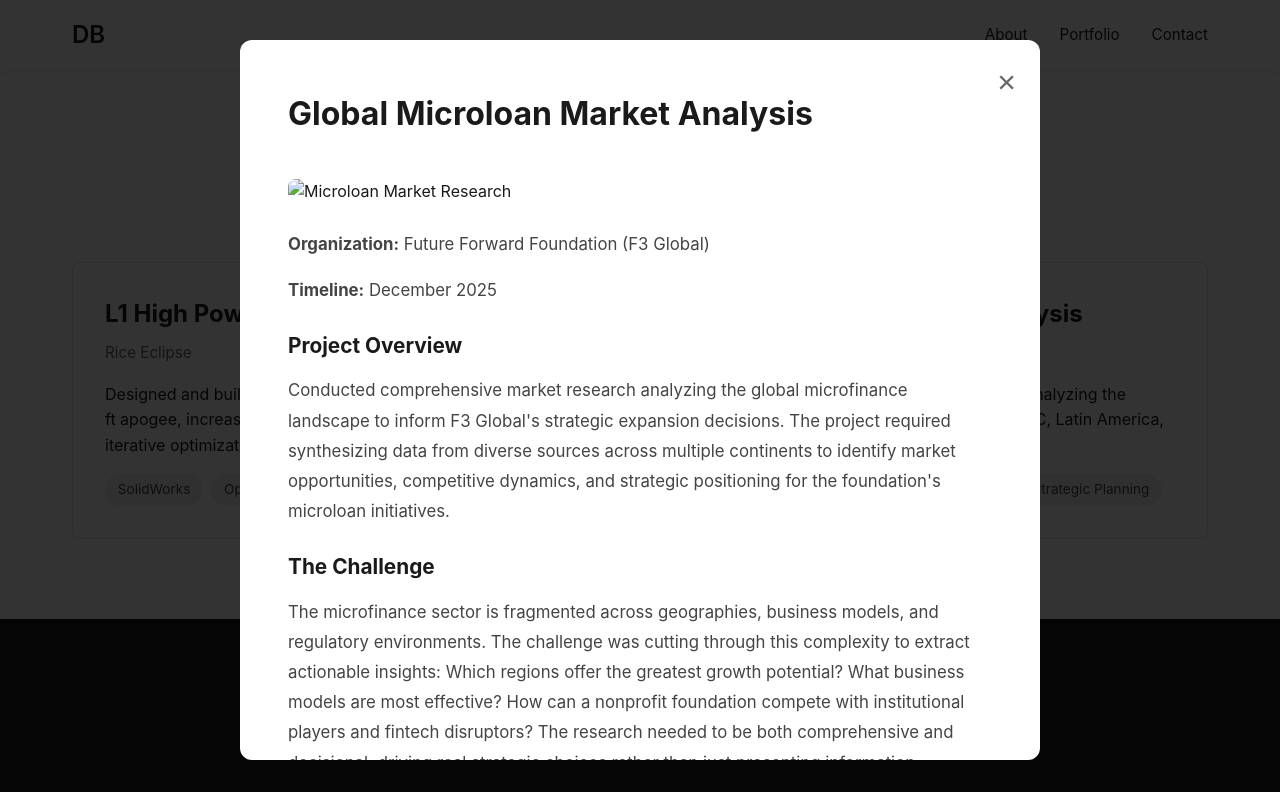
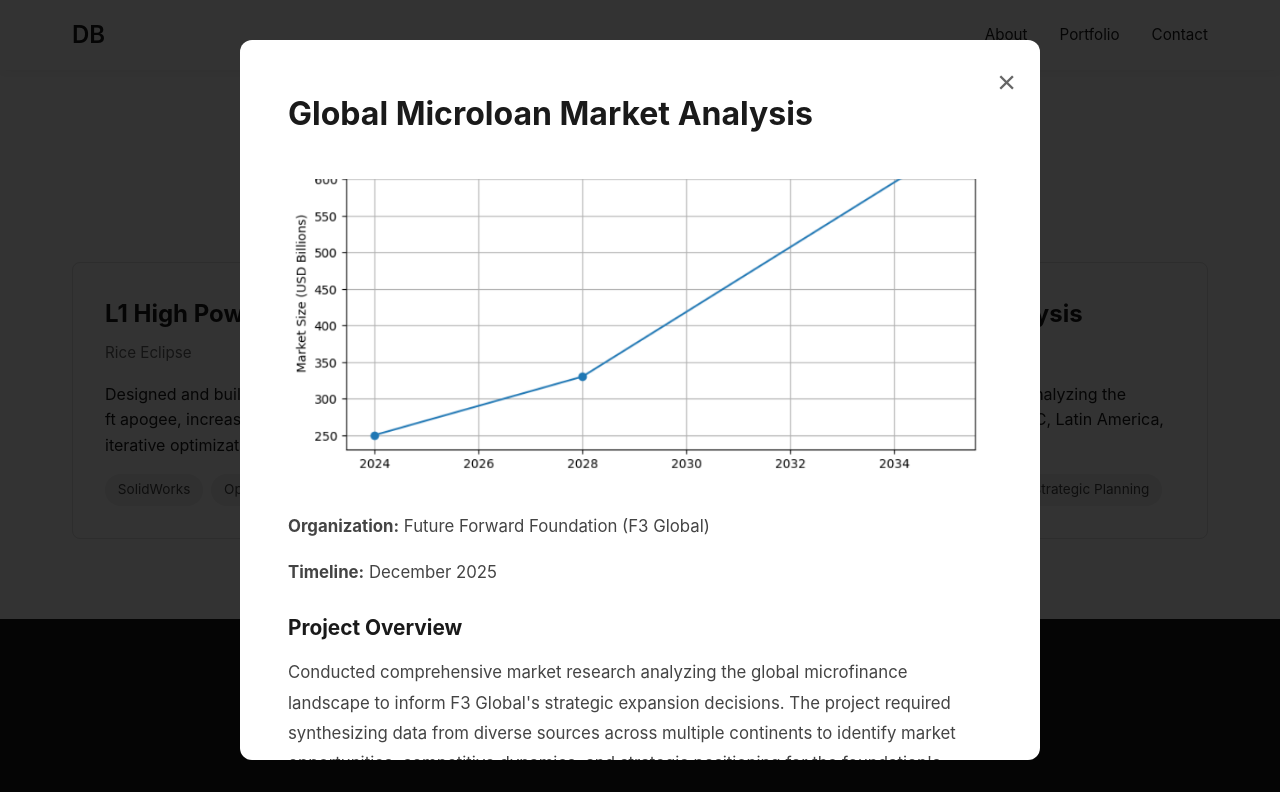
Before and after one commit to daniel-bilous/daniel-bilous.github.io, a plain HTML site: page index.html in a window 1280 px wide. Both pictures are taken after a click on the element 932 px from the left and 1362 px from the top of the page. Shown: the part 962-1754 px from the top of the page. Drawn offline with Linux system fonts and the light colour scheme.

Commit message:
Update index.html

```diff
--- a/index.html
+++ b/index.html
@@ -665,7 +665,7 @@
         <div class="modal-content">
             <button class="close-modal" onclick="closeModal('microloan')">&times;</button>
             <h2>Global Microloan Market Analysis</h2>
-            <img src="microloan-image.jpg" alt="Microloan Market Research" class="project-image">
+            <img src="microloan-image.png" alt="Microloan Market Research" class="project-image">
 
             <p><strong>Organization:</strong> Future Forward Foundation (F3 Global)</p>
             <p><strong>Timeline:</strong> December 2025</p>
```
